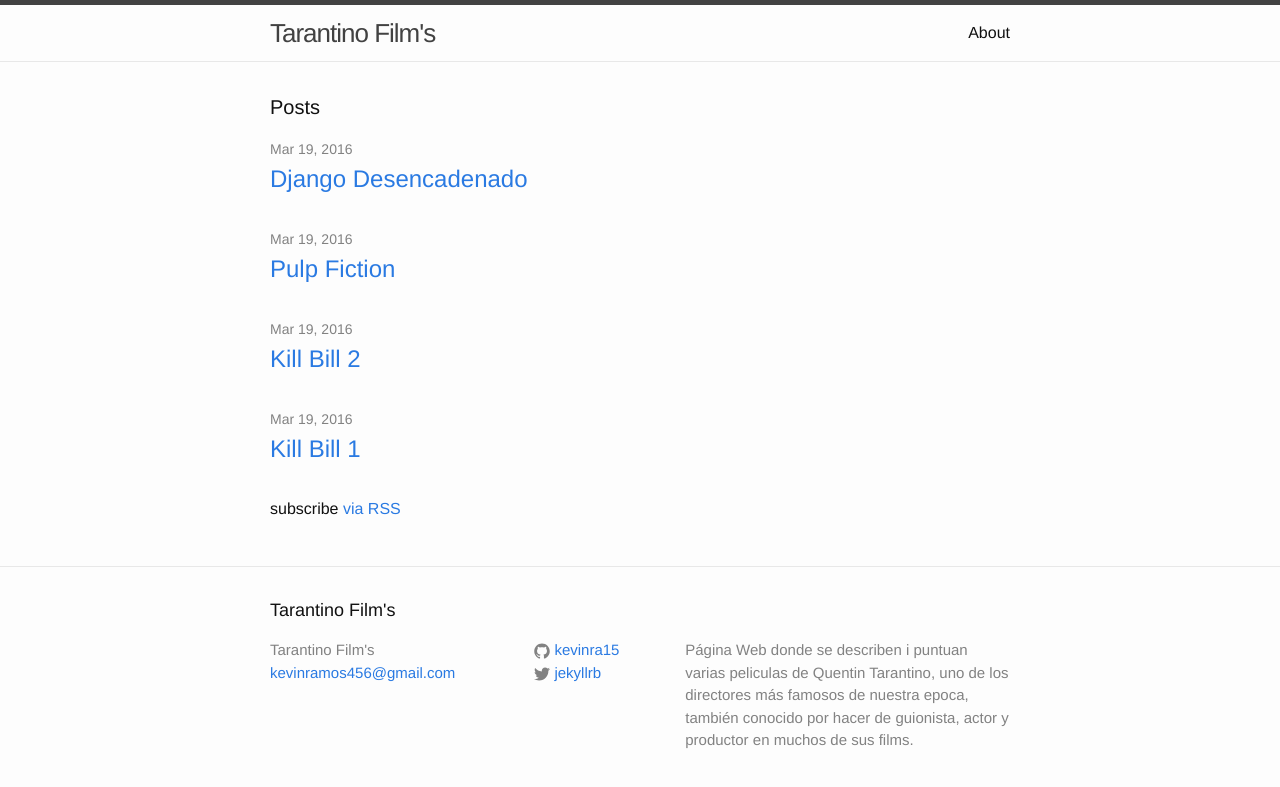
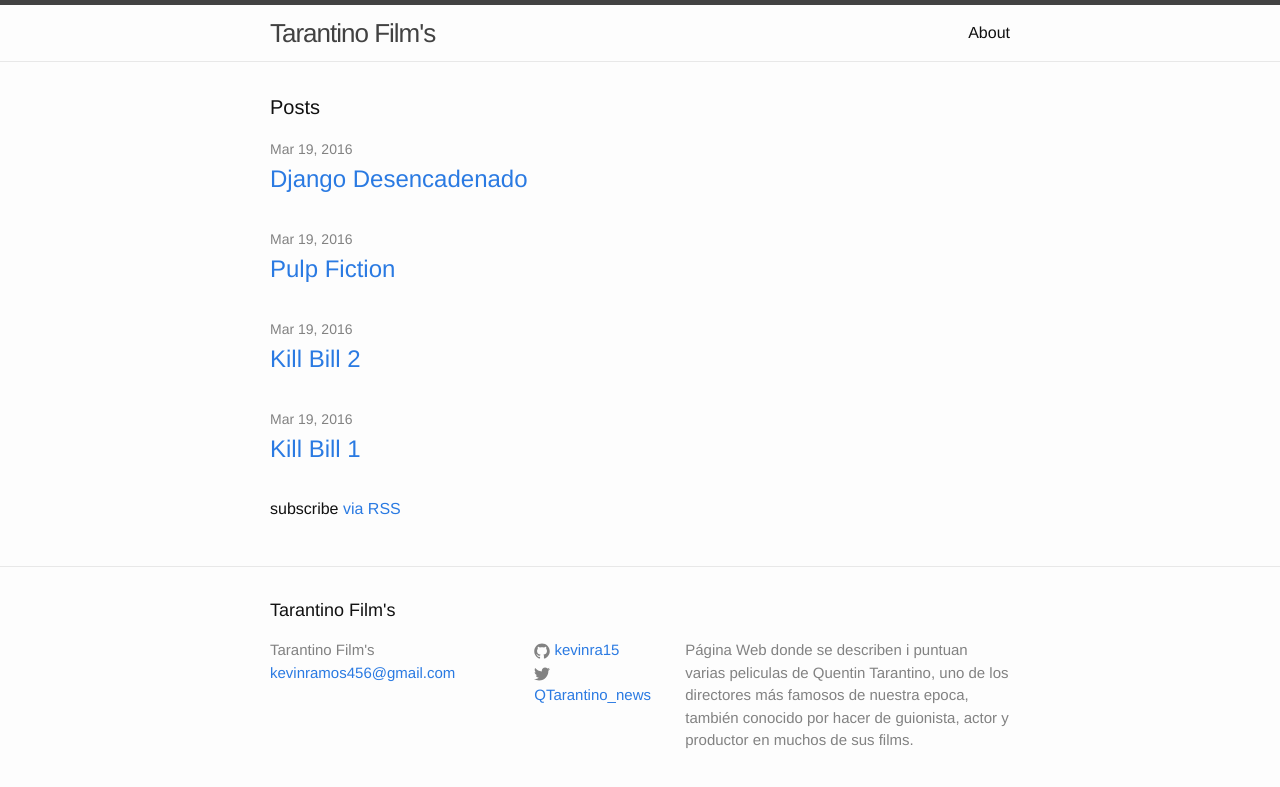
Before and after one commit to kevinra15/kevinra15.github.io, a Jekyll site: the page built from index.html, in a window 1280 px wide. Shown: the top 787 px of the page. Built offline with Jekyll 4.4.1, drawn with Linux system fonts in a browser that asks for light colours.

Commit message:
Edit twitter to tarantino

```diff
--- a/_config.yml
+++ b/_config.yml
@@ -15,7 +15,7 @@ description: > # this means to ignore newlines until "baseurl:"
   productor en muchos de sus films.
 baseurl: "" # the subpath of your site, e.g. /blog
 url: "http://kevinra15.github.io/" # the base hostname & protocol for your site
-twitter_username: jekyllrb
+twitter_username: QTarantino_news
 github_username:  kevinra15
 
 # Build settings
```
